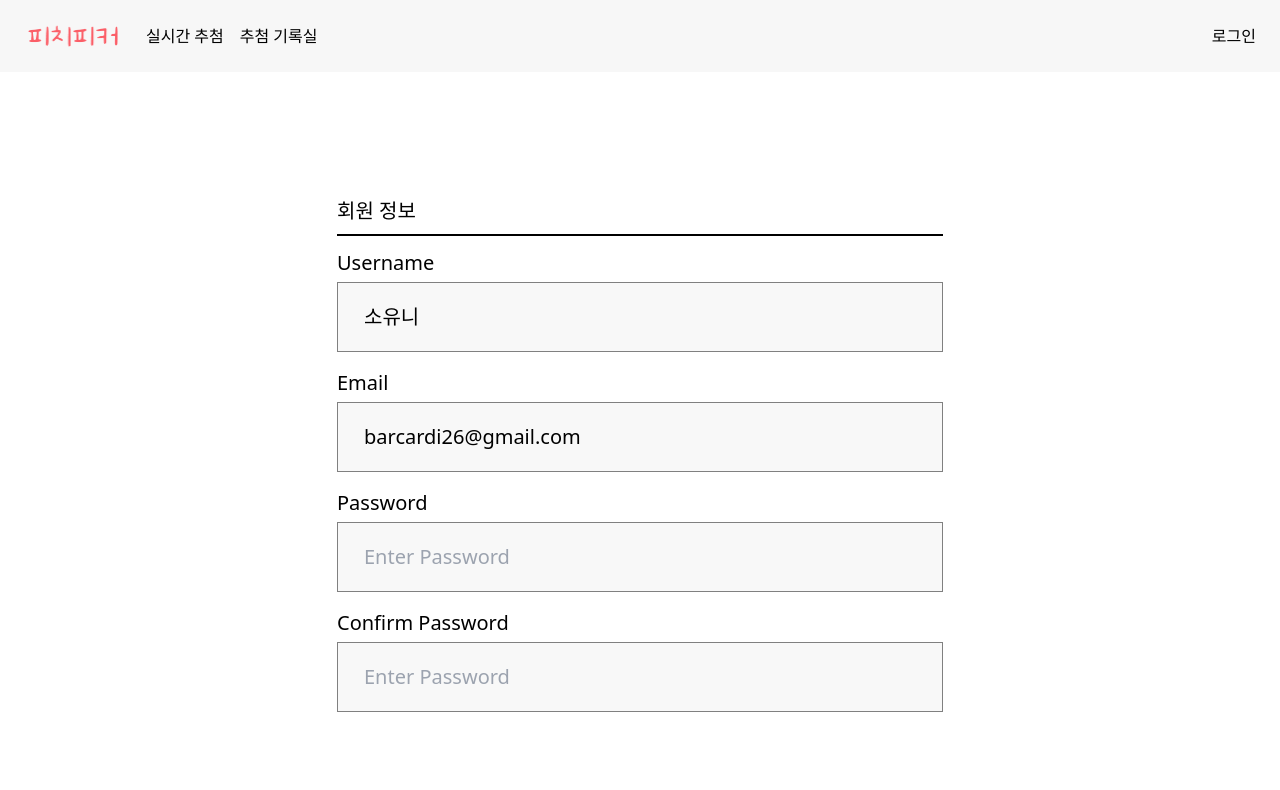
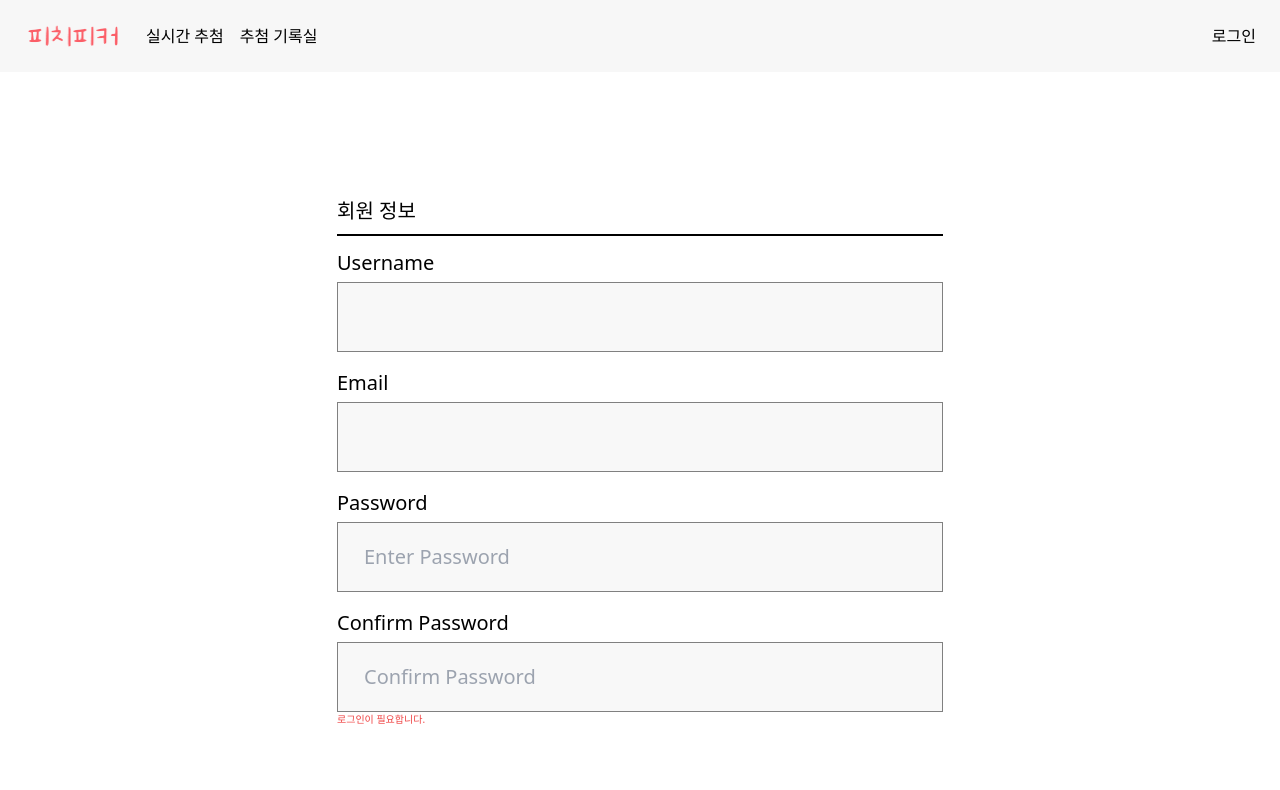
Before and after one commit to peach-patch/peach-picker, a Next.js app in the folder frontend/: page /mypage/edit in a window 1280 px wide. Shown: the top 790 px of the page. Built offline with nearby package versions, Linux system fonts and the light colour scheme.

Commit message:
add: allowedHeaders

```diff
--- a/frontend/src/pages/mypage/edit.jsx
+++ b/frontend/src/pages/mypage/edit.jsx
@@ -1,7 +1,52 @@
-import { useState, EventHandler, ReactNode } from "react";
+import React, { useState, useEffect } from "react";
 import Link from "next/link";
 
-export default function edit() {
+export default function Edit() {
+  const [username, setUsername] = useState("");
+  const [email, setEmail] = useState("");
+  const [profileUrl, setProfileUrl] = useState("");
+  const [message, setMessage] = useState("");
+
+  useEffect(() => {
+    const fetchProfile = async () => {
+      const token =
+        localStorage.getItem("token") || sessionStorage.getItem("token");
+      if (!token) {
+        setMessage("로그인이 필요합니다.");
+        return;
+      }
+
+      try {
+        const response = await fetch(
+          `${process.env.NEXT_PUBLIC_API_URL}/users/profile`,
+          {
+            method: "GET",
+            headers: {
+              "Content-Type": "application/json",
+              Authorization: `Bearer ${token}`,
+            },
+            credentials: "include", // 이 부분을 추가합니다.
+          }
+        );
+
+        if (!response.ok) {
+          throw new Error("프로필 정보를 가져오는데 실패했습니다.");
+        }
+
+        const data = await response.json();
+        setUsername(data.name);
+        setEmail(data.email);
+        setProfileUrl(data.profileUrl);
+        console.log(data, "edit에서 확인");
+      } catch (error) {
+        console.error("Error fetching profile:", error);
+        setMessage("프로필 정보를 가져오는데 실패했습니다.");
+      }
+    };
+
+    fetchProfile();
+  }, []);
+
   return (
     <div className="flex flex-col items-center justify-center">
       <div className="w-2/3 relative max-w-[606px] flex flex-col">
@@ -15,7 +60,8 @@ export default function edit() {
           <input
             type="text"
             className="absolute bg-[#f8f8f8] top-[50%] transform -translate-y-1/2 left-[27px] text-[20px] outline-none  defaultValue-black"
-            defaultValue="소유니"
+            value={username}
+            onChange={(e) => setUsername(e.target.value)}
           />
         </div>
         <div className="mt-4 mb-1 w-[112px] text-[20px]">Email</div>
@@ -24,14 +70,15 @@ export default function edit() {
           <input
             type="text"
             className="absolute bg-[#f8f8f8] top-[50%] transform -translate-y-1/2 left-[27px] text-[20px] outline-none  defaultValue-black"
-            defaultValue="barcardi26@gmail.com"
+            value={email}
+            onChange={(e) => setEmail(e.target.value)}
           />
         </div>
         <div className="text-[20px] mb-1 mt-4">Password</div>
         <div className="relative w-full h-[70px] flex flex-col">
           <div className="absolute left-0 w-full h-[70px] bg-[#f8f8f8] border-[1px] border-solid border-[#808080]"></div>
           <input
-            type="text"
+            type="password"
             className="absolute bg-[#f8f8f8] top-[50%] transform -translate-y-1/2 left-[27px] text-[20px] outline-none"
             placeholder="Enter Password"
           />
@@ -40,11 +87,14 @@ export default function edit() {
         <div className="relative w-full h-[70px] flex flex-col">
           <div className="absolute left-0 w-full h-[70px] bg-[#f8f8f8] border-[1px] border-solid border-[#808080]"></div>
           <input
-            type="text"
+            type="password"
             className="absolute bg-[#f8f8f8] top-[50%] transform -translate-y-1/2 left-[27px] text-[20px] outline-none  defaultValue-black"
-            placeholder="Enter Password"
+            placeholder="Confirm Password"
           />
         </div>
+        {message && (
+          <div className="text-red-500 mb-3 text-[10px]">{message}</div>
+        )}
         <div className="flex mt-20">
           <div className="flex items-center justify-center w-1/2 mr-2 h-[70px] bg-[#fb5e67] rounded-[5px]">
             <div className=" text-[20px] text-[#fff] text-center whitespace-nowrap">
```
Also changed, not shown: 1 other file (tests, documents, lock files or other folders).
